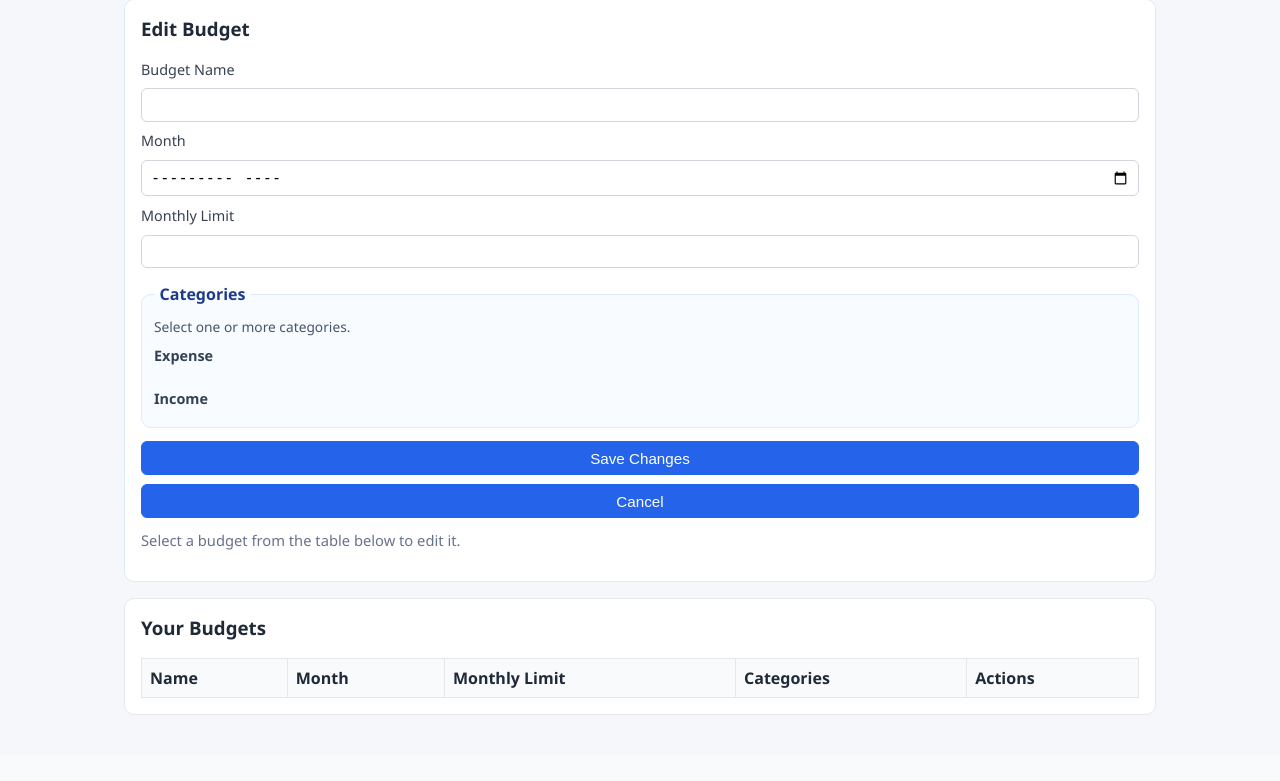
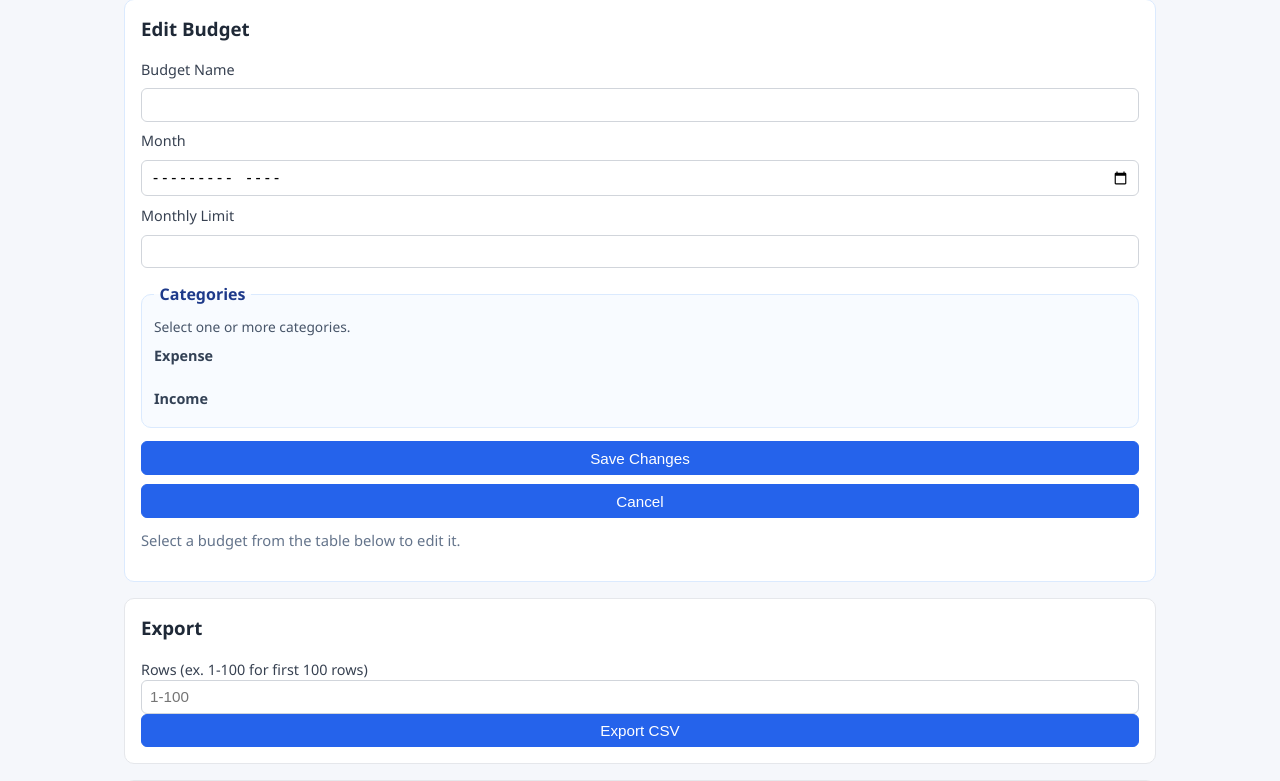
Before and after one commit to gabes19/CS4750FinanceTracker, a Flask app: page /budgets/ in a window 1280 px wide. Shown: the part 1006-1787 px from the top of the page. Before the commit the page ends 1721 px from the top, so only its background shows below. Run offline with Flask 3, Linux system fonts and the light colour scheme; the visitor is signed in with stand-in values (Sample User, id 1); data that the repository does not hold is empty.

Commit message:
export functionality

```diff
--- a/app/routes/budgets.py
+++ b/app/routes/budgets.py
@@ -2,10 +2,12 @@
 
 from __future__ import annotations
 
+import csv
+import io
 from datetime import date
 from typing import Any
 
-from flask import Blueprint, jsonify, redirect, render_template, request, session, url_for
+from flask import Blueprint, jsonify, make_response, redirect, render_template, request, session, url_for
 
 from app.services.budget_service import (
     BudgetFilters,
@@ -49,6 +51,31 @@
         categories=categories,
         filters=filters,
     )
+
+
+@budgets_bp.get("/export")
+def export_budgets():
+    """Export budgets as CSV."""
+
+    user_id = _session_user_id_or_none()
+    if user_id is None:
+        return redirect(url_for("auth.index"))
+
+    raw_limit = request.args.get("limit", "").strip()
+    try:
+        limit = max(1, int(raw_limit)) if raw_limit else None
+    except ValueError:
+        limit = None
+
+    month = request.args.get("month") or date.today().strftime("%Y-%m")
+    try:
+        budgets = list_user_budgets(user_id, BudgetFilters(month=month))
+    except BudgetValidationError:
+        budgets = list_user_budgets(user_id, BudgetFilters(month=date.today().strftime("%Y-%m")))
+
+    if limit is not None:
+        budgets = budgets[:limit]
+    return _budget_respond_csv(budgets)
 
 
 @budgets_bp.get("/api")
@@ -138,6 +165,34 @@
     return jsonify({"error": str(exc)}), 403
 
 
+def _flatten_budget(budget: dict) -> dict:
+    """Flatten nested categories list to a semicolon-separated string for CSV/XML."""
+    return {
+        "budget_id": budget["budget_id"],
+        "budget_name": budget["budget_name"],
+        "budget_month": str(budget["budget_month"])[:7] if budget.get("budget_month") else "",
+        "monthly_limit": budget["monthly_limit"],
+        "categories": "; ".join(
+            f"{c['category_name']}:{c['allocated_limit']:.2f}"
+            for c in budget.get("categories", [])
+        ),
+    }
+
+
+_BUDGET_CSV_FIELDS = ["budget_id", "budget_name", "budget_month", "monthly_limit", "categories"]
+
+
+def _budget_respond_csv(budgets: list[dict]) -> Any:
+    output = io.StringIO()
+    writer = csv.DictWriter(output, fieldnames=_BUDGET_CSV_FIELDS, extrasaction="ignore")
+    writer.writeheader()
+    writer.writerows([_flatten_budget(b) for b in budgets])
+    resp = make_response(output.getvalue())
+    resp.headers["Content-Type"] = "text/csv; charset=utf-8"
+    resp.headers["Content-Disposition"] = "attachment; filename=budgets.csv"
+    return resp
+
+
 def _request_payload() -> dict[str, Any]:
     """Return payload from JSON request body or HTML form body."""
 
--- a/app/templates/budgets/budgets.html
+++ b/app/templates/budgets/budgets.html
@@ -187,6 +187,24 @@
   </section>
 </div>
 
+<section class="export-card">
+  <h3>Export</h3>
+  <div class="export-controls">
+    <label for="budget-export-limit">Rows (ex. 1-100 for first 100 rows)</label>
+    <input id="budget-export-limit" type="number" min="1" placeholder="1-100" />
+    <button type="button" onclick="budgetExport()">Export CSV</button>
+  </div>
+</section>
+
+<script>
+function budgetExport() {
+  const limit = document.getElementById('budget-export-limit').value || 100;
+  const params = new URLSearchParams(window.location.search);
+  params.set('limit', limit);
+  window.location.href = '/budgets/export?' + params.toString();
+}
+</script>
+
 <section>
   <h3>Your Budgets</h3>
   <p id="budgets-message" role="status"></p>
```
Also changed, not shown: app/routes/transactions.py (+41 -1 lines), app/templates/transactions/transactions.html (+18 -0 lines), 1 other file.
